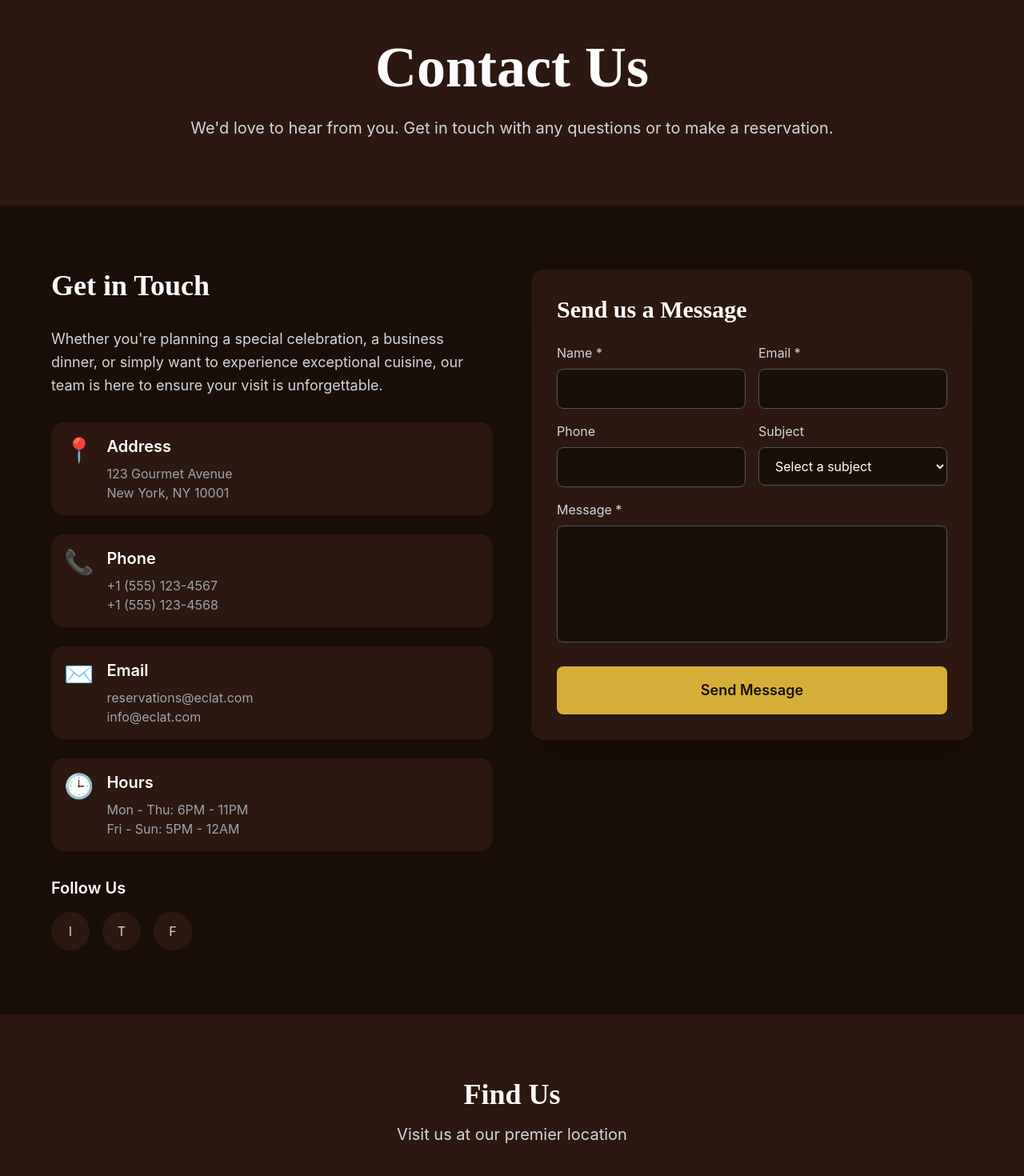
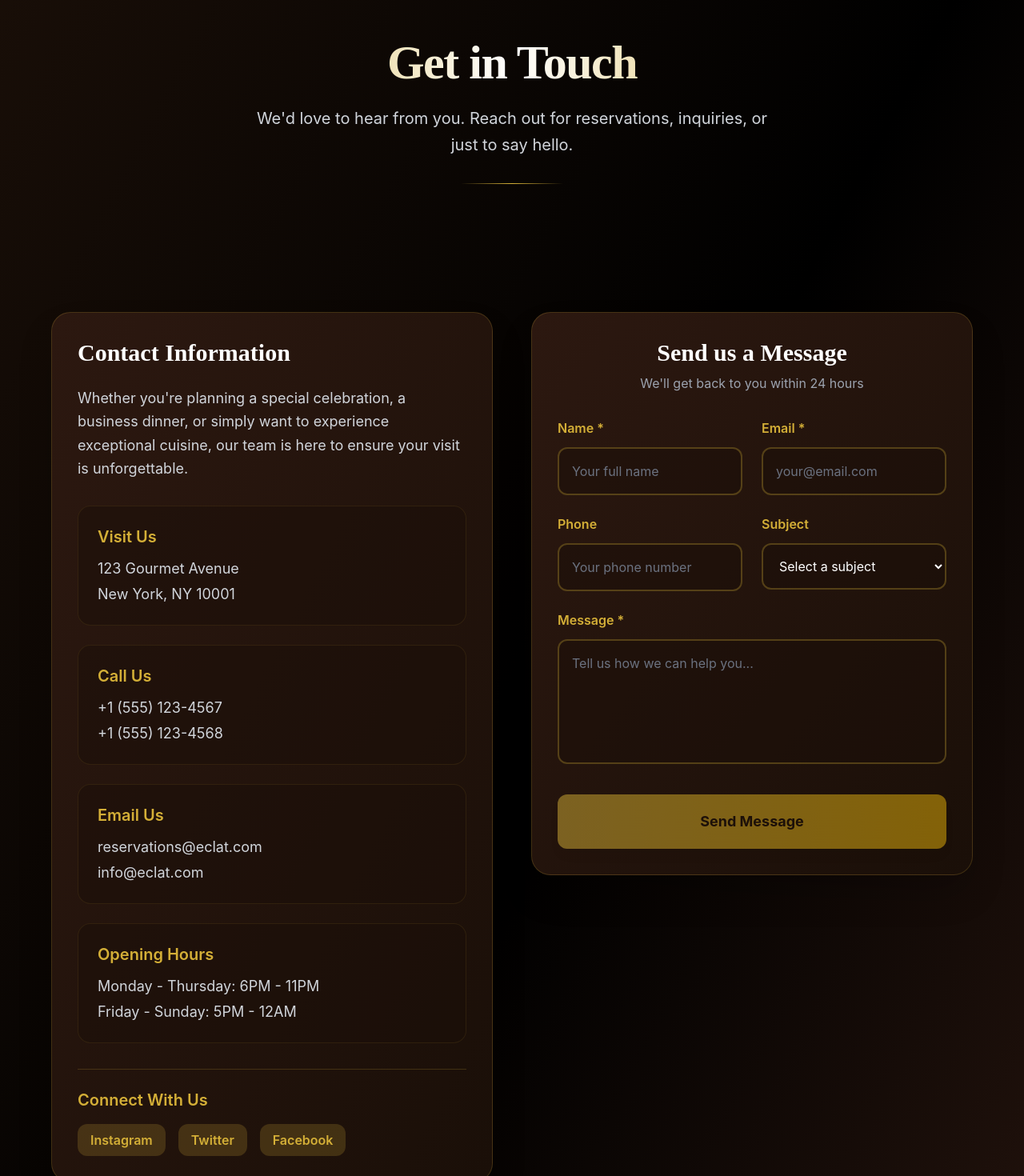
Before and after one commit to abdulhakimfedlu/Mern, a React (Vite) app: page /contact in a window 1280 px wide. Shown: the part 160-1630 px from the top of the page at 80% size. Built offline with nearby package versions, Linux system fonts and the light colour scheme.

Commit message:
finishing menu  page

```diff
--- a/src/pages/CafeOrderPage.jsx
+++ b/src/pages/CafeOrderPage.jsx
@@ -221,12 +221,17 @@ const CafeOrderPage = () => {
               </div>
 
               <div className="mt-10 space-y-6">
+                {(() => {
+                  const isFormValid = orderDetails.tableNumber.trim() && orderDetails.customerName.trim();
+                  const isDisabled = isSubmitting || cartItems.length === 0 || !isFormValid;
+
+                  return (
                     <motion.button
                       type="submit"
-                  disabled={isSubmitting || cartItems.length === 0}
+                      disabled={isDisabled}
                       className="w-full bg-gradient-to-r from-primary-gold to-yellow-500 text-primary-dark py-5 rounded-xl font-bold text-lg shadow-lg hover:shadow-xl transition-all duration-300 disabled:opacity-50 disabled:cursor-not-allowed"
-                  whileHover={{ scale: isSubmitting || cartItems.length === 0 ? 1 : 1.02 }}
-                  whileTap={{ scale: isSubmitting || cartItems.length === 0 ? 1 : 0.98 }}
+                      whileHover={{ scale: isDisabled ? 1 : 1.02 }}
+                      whileTap={{ scale: isDisabled ? 1 : 0.98 }}
                     >
                       {isSubmitting ? (
                         <div className="flex items-center justify-center">
@@ -245,6 +250,8 @@ const CafeOrderPage = () => {
                         </>
                       )}
                     </motion.button>
+                  );
+                })()}
 
                 <div className="border-t border-primary-gold/20 pt-4">
                   <Link to="/menu">
--- a/src/pages/ContactPage.jsx
+++ b/src/pages/ContactPage.jsx
@@ -10,6 +10,7 @@ const ContactPage = () => {
     subject: '',
     message: ''
   });
+  const [isSubmitting, setIsSubmitting] = useState(false);
 
   const handleChange = (e) => {
     setFormData({
@@ -18,9 +19,12 @@ const ContactPage = () => {
     });
   };
 
-  const handleSubmit = (e) => {
+  const handleSubmit = async (e) => {
     e.preventDefault();
-    // Handle form submission
+    setIsSubmitting(true);
+
+    // Simulate form submission
+    setTimeout(() => {
       console.log('Form submitted:', formData);
       alert('Thank you for your message! We will get back to you soon.');
       setFormData({
@@ -30,39 +34,37 @@ const ContactPage = () => {
         subject: '',
         message: ''
       });
+      setIsSubmitting(false);
+    }, 2000);
   };
 
   const contactInfo = [
     {
-      icon: '📍',
-      title: 'Address',
+      title: 'Visit Us',
       details: ['123 Gourmet Avenue', 'New York, NY 10001'],
       link: '#'
     },
     {
-      icon: '📞',
-      title: 'Phone',
+      title: 'Call Us',
       details: ['+1 (555) 123-4567', '+1 (555) 123-4568'],
       link: 'tel:+15551234567'
     },
     {
-      icon: '✉️',
-      title: 'Email',
+      title: 'Email Us',
       details: ['reservations@eclat.com', 'info@eclat.com'],
       link: 'mailto:reservations@eclat.com'
     },
     {
-      icon: '🕒',
-      title: 'Hours',
-      details: ['Mon - Thu: 6PM - 11PM', 'Fri - Sun: 5PM - 12AM'],
+      title: 'Opening Hours',
+      details: ['Monday - Thursday: 6PM - 11PM', 'Friday - Sunday: 5PM - 12AM'],
       link: '#'
     }
   ];
 
   return (
-    <div className="pt-32">
+    <div className="pt-32 min-h-screen bg-gradient-to-br from-primary-dark via-black to-primary-brown">
       {/* Hero Section */}
-      <section className="relative py-20 bg-primary-brown">
+      <section className="relative py-20">
         <div className="container mx-auto px-6">
           <motion.div
             className="text-center max-w-4xl mx-auto"
@@ -70,16 +72,22 @@ const ContactPage = () => {
             animate={{ opacity: 1, y: 0 }}
             transition={{ duration: 0.8 }}
           >
-            <h1 className="text-6xl md:text-7xl font-serif font-bold mb-6 text-white">Contact Us</h1>
-            <p className="text-xl text-gray-300 leading-relaxed">
-              We'd love to hear from you. Get in touch with any questions or to make a reservation.
+            <h1
+              className="text-5xl md:text-6xl font-black text-transparent bg-clip-text bg-gradient-to-r from-primary-gold via-white to-primary-gold mb-6 tracking-tight"
+              style={{ fontFamily: "'Playfair Display', serif" }}
+            >
+              Get in Touch
+            </h1>
+            <p className="text-xl text-gray-300 max-w-2xl mx-auto leading-relaxed">
+              We'd love to hear from you. Reach out for reservations, inquiries, or just to say hello.
             </p>
+            <div className="h-px w-32 bg-gradient-to-r from-transparent via-primary-gold to-transparent mx-auto mt-8" />
           </motion.div>
         </div>
       </section>
 
       {/* Contact Content */}
-      <section className="py-20 bg-primary-dark">
+      <section className="py-20">
         <div className="container mx-auto px-6">
           <div className="grid lg:grid-cols-2 gap-12 max-w-6xl mx-auto">
             {/* Contact Information */}
@@ -89,7 +97,8 @@ const ContactPage = () => {
               transition={{ duration: 0.8 }}
               viewport={{ once: true }}
             >
-              <h2 className="text-4xl font-serif font-bold mb-8 text-white">Get in Touch</h2>
+              <div className="bg-gradient-to-br from-primary-brown to-primary-dark rounded-3xl p-8 shadow-2xl border border-primary-gold/20 h-fit">
+                <h2 className="text-3xl font-serif font-bold mb-6 text-white">Contact Information</h2>
                 <p className="text-gray-300 mb-8 text-lg leading-relaxed">
                   Whether you're planning a special celebration, a business dinner,
                   or simply want to experience exceptional cuisine, our team is here
@@ -100,14 +109,13 @@ const ContactPage = () => {
                   {contactInfo.map((info, index) => (
                     <motion.div
                       key={index}
-                    className="flex items-start space-x-4 p-4 rounded-2xl bg-primary-brown hover:bg-opacity-80 transition-all duration-300"
+                      className="p-6 rounded-2xl bg-primary-dark/50 border border-primary-gold/10 hover:border-primary-gold/30 transition-all duration-300"
                       whileHover={{ scale: 1.02 }}
                     >
-                    <div className="text-3xl">{info.icon}</div>
-                    <div>
-                      <h3 className="text-xl font-semibold text-white mb-2">{info.title}</h3>
+                      <h3 className="text-xl font-semibold text-primary-gold mb-3">{info.title}</h3>
+                      <div className="space-y-1">
                         {info.details.map((detail, idx) => (
-                        <p key={idx} className="text-gray-400">
+                          <p key={idx} className="text-gray-300 text-lg">
                             {detail}
                           </p>
                         ))}
@@ -117,20 +125,25 @@ const ContactPage = () => {
                 </div>
 
                 {/* Social Media */}
-              <div className="mt-8">
-                <h3 className="text-xl font-semibold text-white mb-4">Follow Us</h3>
+                <div className="mt-8 pt-6 border-t border-primary-gold/20">
+                  <h3 className="text-xl font-semibold text-primary-gold mb-4">Connect With Us</h3>
                   <div className="flex space-x-4">
-                  {['Instagram', 'Twitter', 'Facebook'].map((social) => (
+                    {[
+                      { name: 'Instagram', handle: '@eclat_restaurant' },
+                      { name: 'Twitter', handle: '@eclat_nyc' },
+                      { name: 'Facebook', handle: 'Eclat Restaurant' }
+                    ].map((social) => (
                       <motion.a
-                      key={social}
+                        key={social.name}
                         href="#"
-                      className="bg-primary-brown text-gray-300 hover:text-primary-gold w-12 h-12 rounded-full flex items-center justify-center transition-colors duration-300"
-                      whileHover={{ scale: 1.1 }}
-                      whileTap={{ scale: 0.9 }}
+                        className="bg-primary-gold/20 text-primary-gold hover:bg-primary-gold hover:text-primary-dark px-4 py-2 rounded-xl font-semibold transition-all duration-300"
+                        whileHover={{ scale: 1.05 }}
+                        whileTap={{ scale: 0.95 }}
                       >
-                      {social.charAt(0)}
+                        {social.name}
                       </motion.a>
                     ))}
+                  </div>
                 </div>
               </div>
             </motion.div>
@@ -142,91 +155,116 @@ const ContactPage = () => {
               transition={{ duration: 0.8, delay: 0.2 }}
               viewport={{ once: true }}
             >
-              <form onSubmit={handleSubmit} className="bg-primary-brown rounded-2xl p-8 shadow-2xl">
-                <h3 className="text-3xl font-serif font-bold mb-6 text-white">Send us a Message</h3>
+              <form onSubmit={handleSubmit} className="bg-gradient-to-br from-primary-brown to-primary-dark rounded-3xl p-8 shadow-2xl border border-primary-gold/20">
+                <div className="text-center mb-8">
+                  <h3 className="text-3xl font-serif font-bold text-white mb-2">Send us a Message</h3>
+                  <p className="text-gray-400">We'll get back to you within 24 hours</p>
+                </div>
 
-                <div className="grid md:grid-cols-2 gap-4 mb-4">
+                <div className="grid md:grid-cols-2 gap-6 mb-6">
                   <div>
-                    <label className="block text-gray-300 mb-2">Name *</label>
+                    <label className="block text-primary-gold font-semibold mb-3">Name *</label>
                     <input
                       type="text"
                       name="name"
                       value={formData.name}
                       onChange={handleChange}
                       required
-                      className="w-full bg-primary-dark border border-gray-600 rounded-lg px-4 py-3 text-white focus:outline-none focus:border-primary-gold transition-colors"
+                      className="w-full bg-primary-dark/50 border-2 border-primary-gold/30 rounded-xl px-4 py-4 text-white focus:outline-none focus:border-primary-gold transition-all duration-300 placeholder-gray-500"
+                      placeholder="Your full name"
                     />
                   </div>
                   <div>
-                    <label className="block text-gray-300 mb-2">Email *</label>
+                    <label className="block text-primary-gold font-semibold mb-3">Email *</label>
                     <input
                       type="email"
                       name="email"
                       value={formData.email}
                       onChange={handleChange}
                       required
-                      className="w-full bg-primary-dark border border-gray-600 rounded-lg px-4 py-3 text-white focus:outline-none focus:border-primary-gold transition-colors"
+                      className="w-full bg-primary-dark/50 border-2 border-primary-gold/30 rounded-xl px-4 py-4 text-white focus:outline-none focus:border-primary-gold transition-all duration-300 placeholder-gray-500"
+                      placeholder="your@email.com"
                     />
                   </div>
                 </div>
 
-                <div className="grid md:grid-cols-2 gap-4 mb-4">
+                <div className="grid md:grid-cols-2 gap-6 mb-6">
                   <div>
-                    <label className="block text-gray-300 mb-2">Phone</label>
+                    <label className="block text-primary-gold font-semibold mb-3">Phone</label>
                     <input
                       type="tel"
                       name="phone"
                       value={formData.phone}
                       onChange={handleChange}
-                      className="w-full bg-primary-dark border border-gray-600 rounded-lg px-4 py-3 text-white focus:outline-none focus:border-primary-gold transition-colors"
+                      className="w-full bg-primary-dark/50 border-2 border-primary-gold/30 rounded-xl px-4 py-4 text-white focus:outline-none focus:border-primary-gold transition-all duration-300 placeholder-gray-500"
+                      placeholder="Your phone number"
                     />
                   </div>
                   <div>
-                    <label className="block text-gray-300 mb-2">Subject</label>
+                    <label className="block text-primary-gold font-semibold mb-3">Subject</label>
                     <select
                       name="subject"
                       value={formData.subject}
                       onChange={handleChange}
-                      className="w-full bg-primary-dark border border-gray-600 rounded-lg px-4 py-3 text-white focus:outline-none focus:border-primary-gold transition-colors"
+                      className="w-full bg-primary-dark/50 border-2 border-primary-gold/30 rounded-xl px-4 py-4 text-white focus:outline-none focus:border-primary-gold transition-all duration-300"
                     >
                       <option value="">Select a subject</option>
-                      <option value="reservation">Reservation</option>
-                      <option value="catering">Catering</option>
+                      <option value="reservation">Reservation Inquiry</option>
+                      <option value="catering">Catering Services</option>
                       <option value="private-events">Private Events</option>
-                      <option value="feedback">Feedback</option>
-                      <option value="other">Other</option>
+                      <option value="feedback">Feedback & Reviews</option>
+                      <option value="other">General Inquiry</option>
                     </select>
                   </div>
                 </div>
 
-                <div className="mb-6">
-                  <label className="block text-gray-300 mb-2">Message *</label>
+                <div className="mb-8">
+                  <label className="block text-primary-gold font-semibold mb-3">Message *</label>
                   <textarea
                     name="message"
                     value={formData.message}
                     onChange={handleChange}
                     required
                     rows="5"
-                    className="w-full bg-primary-dark border border-gray-600 rounded-lg px-4 py-3 text-white focus:outline-none focus:border-primary-gold transition-colors resize-none"
+                    className="w-full bg-primary-dark/50 border-2 border-primary-gold/30 rounded-xl px-4 py-4 text-white focus:outline-none focus:border-primary-gold transition-all duration-300 resize-none placeholder-gray-500"
+                    placeholder="Tell us how we can help you..."
                   />
                 </div>
 
+                {(() => {
+                  const isFormValid = formData.name.trim() && formData.email.trim() && formData.message.trim();
+                  const isDisabled = isSubmitting || !isFormValid;
+
+                  return (
                     <motion.button
                       type="submit"
-                  className="w-full bg-primary-gold text-primary-dark py-4 rounded-lg font-semibold text-lg hover:bg-opacity-90 transition-colors duration-300"
-                  whileHover={{ scale: 1.02 }}
-                  whileTap={{ scale: 0.98 }}
+                      disabled={isDisabled}
+                      className="w-full bg-gradient-to-r from-primary-gold to-yellow-500 text-primary-dark py-5 rounded-xl font-bold text-lg shadow-lg hover:shadow-xl transition-all duration-300 disabled:opacity-50 disabled:cursor-not-allowed"
+                      whileHover={{ scale: isDisabled ? 1 : 1.02 }}
+                      whileTap={{ scale: isDisabled ? 1 : 0.98 }}
                     >
-                  Send Message
+                      {isSubmitting ? (
+                        <div className="flex items-center justify-center">
+                          <svg className="animate-spin -ml-1 mr-3 h-5 w-5 text-primary-dark" xmlns="http://www.w3.org/2000/svg" fill="none" viewBox="0 0 24 24">
+                            <circle className="opacity-25" cx="12" cy="12" r="10" stroke="currentColor" strokeWidth="4"></circle>
+                            <path className="opacity-75" fill="currentColor" d="M4 12a8 8 0 018-8V0C5.373 0 0 5.373 0 12h4zm2 5.291A7.962 7.962 0 014 12H0c0 3.042 1.135 5.824 3 7.938l3-2.647z"></path>
+                          </svg>
+                          Sending Message...
+                        </div>
+                      ) : (
+                        'Send Message'
+                      )}
                     </motion.button>
+                  );
+                })()}
               </form>
             </motion.div>
           </div>
         </div>
       </section>
 
-      {/* Map Section */}
-      <section className="py-20 bg-primary-brown">
+      {/* Location Section */}
+      <section className="py-20">
         <div className="container mx-auto px-6">
           <motion.div
             className="text-center mb-12"
@@ -235,23 +273,22 @@ const ContactPage = () => {
             transition={{ duration: 0.8 }}
             viewport={{ once: true }}
           >
-            <h2 className="text-4xl font-serif font-bold mb-4 text-white">Find Us</h2>
-            <p className="text-xl text-gray-300">Visit us at our premier location</p>
+            <h2 className="text-4xl font-serif font-bold mb-4 text-white">Visit Our Restaurant</h2>
+            <p className="text-xl text-gray-300">Experience fine dining in the heart of New York</p>
           </motion.div>
 
           <motion.div
-            className="bg-primary-dark rounded-2xl overflow-hidden shadow-2xl h-96"
+            className="bg-gradient-to-br from-primary-brown to-primary-dark rounded-3xl overflow-hidden shadow-2xl border border-primary-gold/20 h-96"
             initial={{ opacity: 0, y: 50 }}
             whileInView={{ opacity: 1, y: 0 }}
             transition={{ duration: 0.8, delay: 0.2 }}
             viewport={{ once: true }}
           >
-            {/* Placeholder for map - in real implementation, you'd use Google Maps or similar */}
-            <div className="w-full h-full bg-gradient-to-br from-primary-gold to-primary-red bg-opacity-20 flex items-center justify-center">
+            <div className="w-full h-full bg-gradient-to-br from-primary-gold/20 to-primary-brown/40 flex items-center justify-center">
               <div className="text-center text-white">
-                <div className="text-6xl mb-4">📍</div>
-                <p className="text-xl font-semibold">123 Gourmet Avenue</p>
-                <p className="text-gray-300">New York, NY 10001</p>
+                <h3 className="text-3xl font-serif font-bold mb-4 text-primary-gold">123 Gourmet Avenue</h3>
+                <p className="text-xl text-gray-300 mb-2">New York, NY 10001</p>
+                <p className="text-gray-400">Located in the heart of Manhattan's finest dining district</p>
               </div>
             </div>
           </motion.div>
--- a/src/pages/DeliveryOrderPage.jsx
+++ b/src/pages/DeliveryOrderPage.jsx
@@ -77,7 +77,7 @@ const DeliveryOrderPage = () => {
             >
               <div className="inline-flex items-center justify-center w-20 h-20 bg-primary-gold rounded-full mb-6">
                 <svg className="w-10 h-10 text-primary-dark" fill="currentColor" viewBox="0 0 24 24">
-                  <path d="M19 7h-3V6a4 4 0 0 0-8 0v1H5a1 1 0 0 0-1 1v11a3 3 0 0 0 3 3h10a3 3 0 0 0 3-3V8a1 1 0 0 0-1-1zM10 6a2 2 0 0 1 4 0v1h-4V6zm8 13a1 1 0 0 1-1 1H7a1 1 0 0 1-1-1V9h2v1a1 1 0 0 0 2 0V9h4v1a1 1 0 0 0 2 0V9h2v10z"/>
+                  <path d="M19 7h-3V6a4 4 0 0 0-8 0v1H5a1 1 0 0 0-1 1v11a3 3 0 0 0 3 3h10a3 3 0 0 0 3-3V8a1 1 0 0 0-1-1zM10 6a2 2 0 0 1 4 0v1h-4V6zm8 13a1 1 0 0 1-1 1H7a1 1 0 0 1-1-1V9h2v1a1 1 0 0 0 2 0V9h4v1a1 1 0 0 0 2 0V9h2v10z" />
                 </svg>
               </div>
               <h1
@@ -380,12 +380,21 @@ const DeliveryOrderPage = () => {
               </div>
 
               <div className="mt-10 space-y-6">
+                {(() => {
+                  const isFormValid = orderDetails.customerName.trim() &&
+                    orderDetails.phone.trim() &&
+                    orderDetails.address.trim() &&
+                    orderDetails.paymentMethod &&
+                    (orderDetails.paymentMethod !== 'bank_transfer' || orderDetails.paymentScreenshot);
+                  const isDisabled = isSubmitting || cartItems.length === 0 || !isFormValid;
+
+                  return (
                     <motion.button
                       type="submit"
-                  disabled={isSubmitting || cartItems.length === 0 || !orderDetails.paymentMethod || (orderDetails.paymentMethod === 'bank_transfer' && !orderDetails.paymentScreenshot)}
+                      disabled={isDisabled}
                       className="w-full bg-gradient-to-r from-primary-gold to-yellow-500 text-primary-dark py-5 rounded-xl font-bold text-lg shadow-lg hover:shadow-xl transition-all duration-300 disabled:opacity-50 disabled:cursor-not-allowed"
-                  whileHover={{ scale: isSubmitting || cartItems.length === 0 || !orderDetails.paymentMethod || (orderDetails.paymentMethod === 'bank_transfer' && !orderDetails.paymentScreenshot) ? 1 : 1.02 }}
-                  whileTap={{ scale: isSubmitting || cartItems.length === 0 || !orderDetails.paymentMethod || (orderDetails.paymentMethod === 'bank_transfer' && !orderDetails.paymentScreenshot) ? 1 : 0.98 }}
+                      whileHover={{ scale: isDisabled ? 1 : 1.02 }}
+                      whileTap={{ scale: isDisabled ? 1 : 0.98 }}
                     >
                       {isSubmitting ? (
                         <div className="flex items-center justify-center">
@@ -404,6 +413,9 @@ const DeliveryOrderPage = () => {
                         </>
                       )}
                     </motion.button>
+                  );
+                })()}
+
 
                 <div className="border-t border-primary-gold/20 pt-4">
                   <Link to="/menu">
```
Lines whose indentation alone changed are shown as unchanged.
